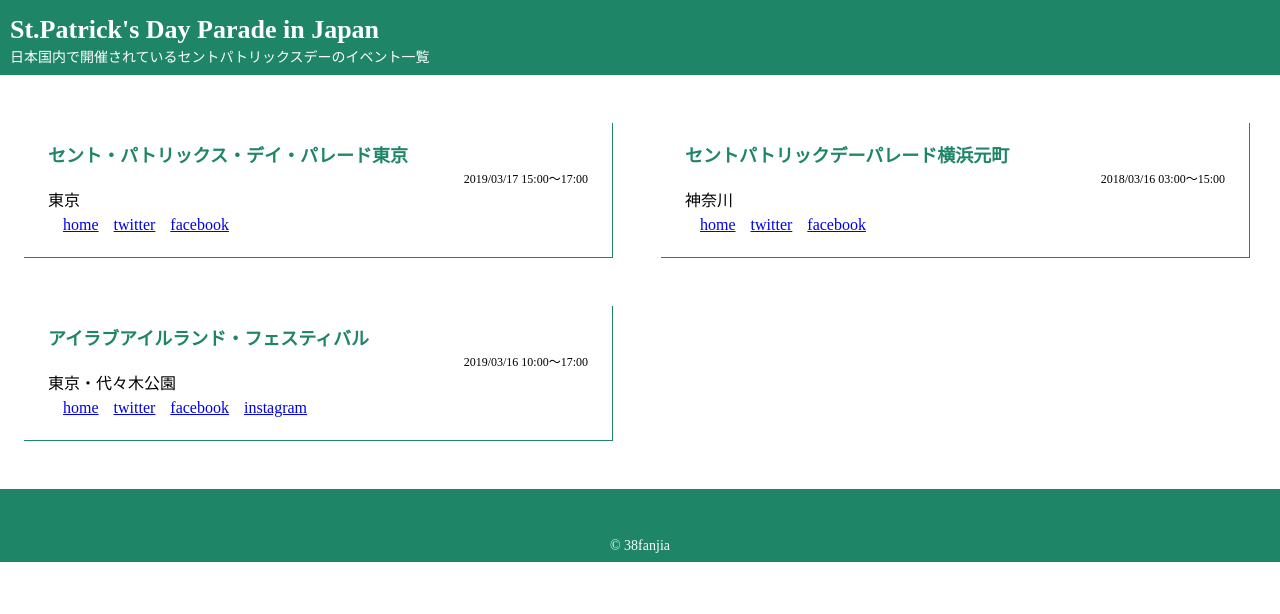
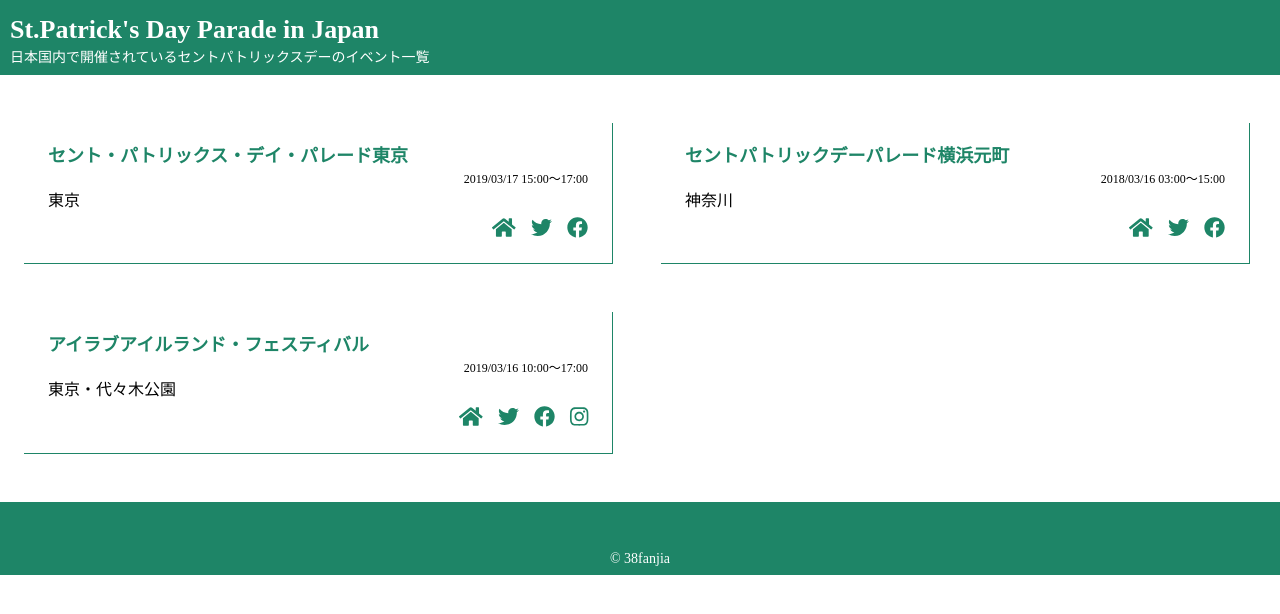
Before and after one commit to fanjia38/st-patricks-day-japan, a Next.js app: page / in a window 1280 px wide. Shown: the top 614 px of the page. Built offline with nearby package versions, Linux system fonts and the light colour scheme.

Commit message:
:art: add contact icon

```diff
--- /dev/null
+++ b/src/components/icon.js
@@ -0,0 +1,23 @@
+import { FontAwesomeIcon } from '@fortawesome/react-fontawesome'
+import { faHome } from '@fortawesome/free-solid-svg-icons'
+import { faTwitter, faFacebook, faInstagram } from '@fortawesome/free-brands-svg-icons'
+
+const Home = () => (
+  <FontAwesomeIcon icon={faHome} />
+)
+const Twitter = () => (
+  <FontAwesomeIcon icon={faTwitter} />
+)
+const Facebook = () => (
+  <FontAwesomeIcon icon={faFacebook} />
+)
+const Instagram = () => (
+  <FontAwesomeIcon icon={faInstagram} />
+)
+
+export {
+  Home,
+  Twitter,
+  Facebook,
+  Instagram
+}
--- a/src/components/parade-contact.js
+++ b/src/components/parade-contact.js
@@ -1,12 +1,20 @@
 import React from 'react'
 import styled from 'styled-components'
+import { Home, Twitter, Facebook, Instagram } from './icon'
 
 export const ParadeContact = ({contact}) => {
   console.log(contact)
   return (
     <List>
       {contact.map((item, index) => (
-        <Item key={index}><a href={item.url}>{item.type}</a></Item>
+        <Item key={index}>
+          <a href={item.url} target="_blank">
+            {item.type === 'home' && <Home />}
+            {item.type === 'twitter' && <Twitter />}
+            {item.type === 'facebook' && <Facebook />}
+            {item.type === 'instagram' && <Instagram />}
+          </a>
+        </Item>
       ))}
     </List>
   )
@@ -15,7 +23,17 @@ export const ParadeContact = ({contact}) => {
 const List = styled.ul`
   list-style-type: none;
   display: flex;
+  justify-content: flex-end;
 `
 const Item = styled.li`
   padding-left: 15px;
+  font-size: 21px;
+
+  a {
+    color: #1e8567;
+
+    &:hover {
+      color: #ee7732;
+    }
+  }
 `
```
Also changed, not shown: package.json (+4 -3 lines), 1 other file (tests, documents, lock files or other folders).
